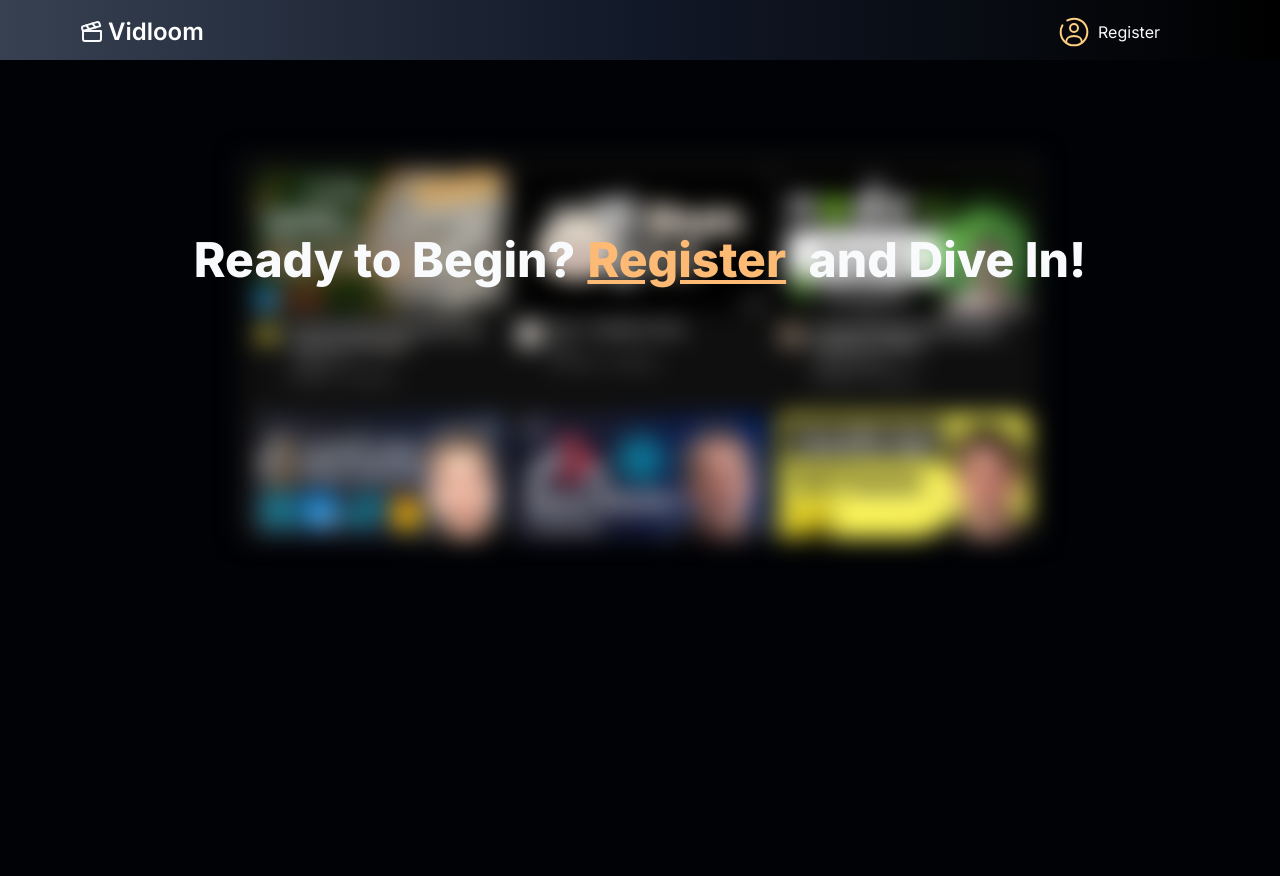
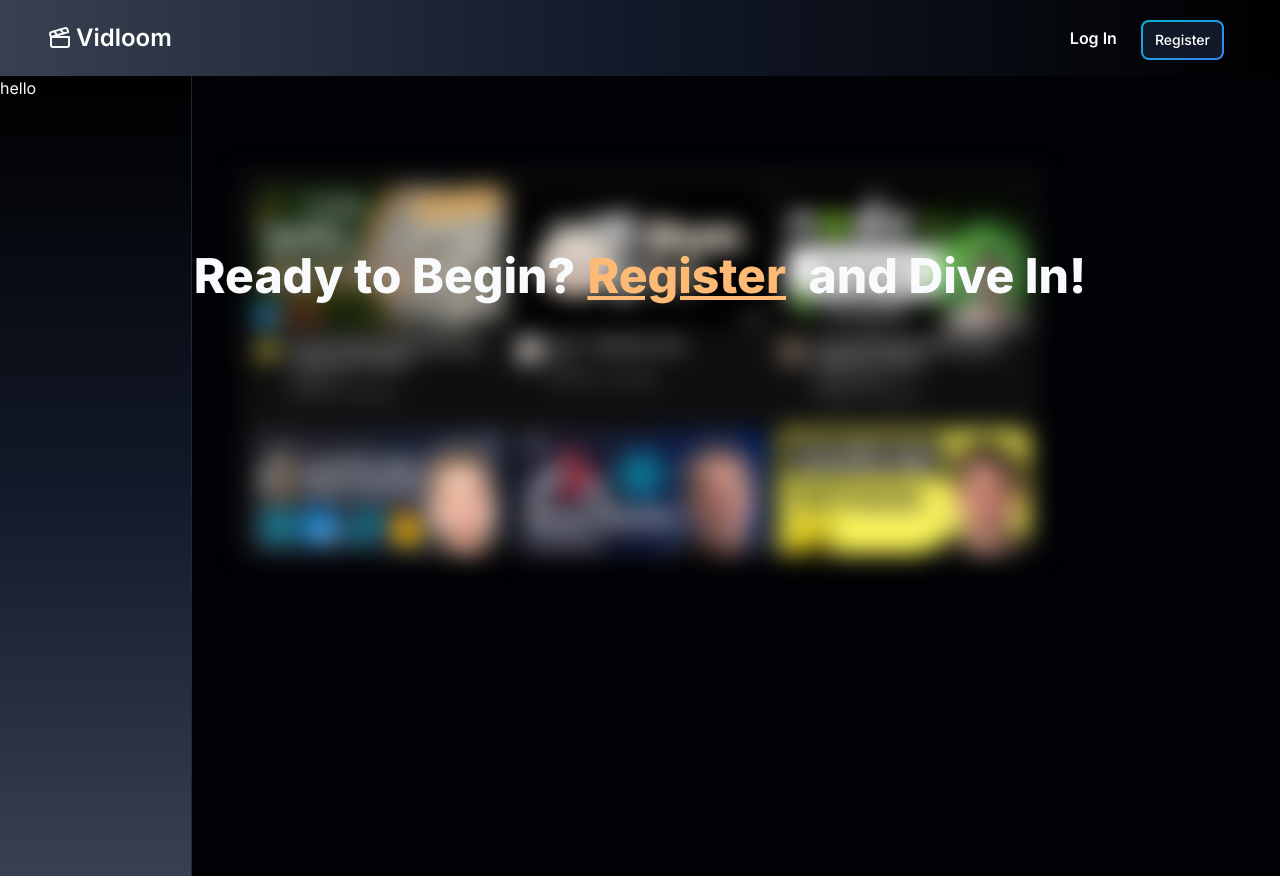
Before and after one commit to AnujChhikara/frontend-yt, a Next.js app: page / in a window 1280 px wide. Built offline with nearby package versions, Linux system fonts and the light colour scheme.

Commit message:
minor designing

```diff
--- a/src/app/page.tsx
+++ b/src/app/page.tsx
@@ -24,11 +24,11 @@ export default function Home() {
     <main className="flex min-h-screen flex-col items-center justify-between p-24">
       <div className=" mx-12 flex flex-col items-start justify-center space-y-4">
         <h2 className="text-2xl font-semibold">Editor&apos;s Choice</h2>
-        <div className="flex items-center justify-center gap-4">
+        <div className="flex items-center justify-center gap-4 w-11/12 ">
         <iframe width="380" height="220" src="https://www.youtube.com/embed/gyxqIvQIHQw?si=hGakicX_UmdJsAvY" title="YouTube video player" frameBorder="0" allow="accelerometer; autoplay; clipboard-write; encrypted-media; gyroscope; picture-in-picture; web-share" referrerPolicy="strict-origin-when-cross-origin" allowFullScreen></iframe>
         <iframe width="380" height="220"  src="https://www.youtube.com/embed/l8hTo_GBrBI?si=hXIFqDg5o10S2igP" title="YouTube video player" frameBorder="0" allow="accelerometer; autoplay; clipboard-write; encrypted-media; gyroscope; picture-in-picture; web-share" referrerPolicy="strict-origin-when-cross-origin" allowFullScreen></iframe>
         <iframe width="380" height="220"  src="https://www.youtube.com/embed/EH3vGeqeIAo?si=t15SwgoQvich88il" title="YouTube video player" frameBorder="0" allow="accelerometer; autoplay; clipboard-write; encrypted-media; gyroscope; picture-in-picture; web-share" referrerPolicy="strict-origin-when-cross-origin" allowFullScreen></iframe>
-        <iframe width="380" height="220"  src="https://www.youtube.com/embed/7rd3c8hrhME?si=BEvZdtuAshIYVv05" title="YouTube video player" frameBorder="0" allow="accelerometer; autoplay; clipboard-write; encrypted-media; gyroscope; picture-in-picture; web-share" referrerPolicy="strict-origin-when-cross-origin" allowFullScreen></iframe>
+        <iframe className="lg:hidden 2xl:block" width="380" height="220"  src="https://www.youtube.com/embed/7rd3c8hrhME?si=BEvZdtuAshIYVv05" title="YouTube video player" frameBorder="0" allow="accelerometer; autoplay; clipboard-write; encrypted-media; gyroscope; picture-in-picture; web-share" referrerPolicy="strict-origin-when-cross-origin" allowFullScreen></iframe>
         </div>
 
       </div>
--- a/src/app/register/page.tsx
+++ b/src/app/register/page.tsx
@@ -180,10 +180,7 @@ export default function RegsiterPage()  {
 
         </div>
         </div>
-     <div>
-      <Image className='m-4  shadow-lg shadow-[#b9b9b9] rounded-2xl ' width={450} height={450} src="https://images.unsplash.com/photo-1531857454108-c65232a962a8?w=500&auto=format&fit=crop&q=60&ixlib=rb-4.0.3&ixid=M3wxMjA3fDB8MHxzZWFyY2h8MTAyfHxtb3RpdmF0aW9uYWwlMjBxdW90ZXN8ZW58MHx8MHx8fDA%3D"
-      alt="random quote" />
-     </div>
+
 
 
 
--- a/src/app/viewChannel/page.tsx
+++ b/src/app/viewChannel/page.tsx
@@ -42,13 +42,13 @@ export default function ViewChannel() {
 
   return (
     <div className='w-screen flex justify-center items-center'>
-    <div className='w-1/2 flex flex-col pt-4 justify-center items-center'>
+    <div className='flex flex-col pt-4 justify-center items-center'>
       <div className='flex flex-col items-start space-y-8'>
       <div>
         <Image width={800} height={200} className='w-[800px] h-40 rounded-lg'  alt="banner" src={user.coverImage? user.coverImage : 'https://imgs.search.brave.com/ZdnvNA_L2tghfSRYQYSV-HMY0g7bE0PV7WJ_-rrcD98/rs:fit:860:0:0/g:ce/aHR0cHM6Ly92aXNt/ZS5jby9ibG9nL3dw/LWNvbnRlbnQvdXBs/b2Fkcy8yMDE3LzA0/L3lvdXR1YmUtYmFu/bmVyLXRlbXBsYXRl/cy1oZWFkZXItd2lk/ZS5qcGc'}/>
       </div>
-      <div className='flex justify-start items-start space-x-4'>
-        <Image width={200} height={200} className='rounded-xl shadow-lg shadow-white'  alt="banner" src={user.avatar}/>
+      <div className='flex space-x-8'>
+        <Image width={200} height={200} className='rounded-xl shadow-md shadow-white'  alt="banner" src={user.avatar}/>
         <div className='mt-4 space-y-2'><h4 className='font-bold text-4xl'>{user.fullName}</h4>
         <div className='text-gray-400 flex space-x-4 justify-center items-center'><div>@{user.username}</div> <div className='bg-gray-800 text-gray-300 px-2  rounded-2xl opacity-60'>11K Subscribers</div></div>
         <Button className=' rounded-2xl opacity-90' variant="outline">Subscribe</Button>
@@ -61,12 +61,12 @@ export default function ViewChannel() {
       <div className='flex flex-col ' >
       <Tabs defaultValue="account" className="w-[800px] ">
         <TabsList className='w-[800px] justify-around'>
-          <TabsTrigger value="videos"> <div className='flex cursor-pointer'><ListVideo />Videos</div> </TabsTrigger>
-          <TabsTrigger value="playlist"><div className='flex cursor-pointer'> <Youtube />Playlists</div> </TabsTrigger>
-          <TabsTrigger value="info"><div className='flex cursor-pointer'> <BadgeInfo />Info</div></TabsTrigger>
+          <TabsTrigger value="videos"> <div className='flex items-center space-x-1 cursor-pointer'><ListVideo /><p>Videos</p></div> </TabsTrigger>
+          <TabsTrigger value="playlist"><div className='flex items-center space-x-1  cursor-pointer'> <Youtube /><p>Playlists</p></div> </TabsTrigger>
+
         </TabsList>
         <TabsContent value="videos">{
-          <div>
+          <div className='flex flex-wrap gap-4'>
              {userVideos && <>
              {
 
@@ -91,7 +91,7 @@ export default function ViewChannel() {
           </div>
         }</TabsContent>
         <TabsContent value="playlist">Change your password here.</TabsContent>
-        <TabsContent value="info">Channel Info here</TabsContent>
+
       </Tabs>
 
 
--- a/src/components/Navbar.tsx
+++ b/src/components/Navbar.tsx
@@ -53,8 +53,9 @@ function Navbar() {
 
 
   return (
+    <div>
     <div className='w-screen main bg-gradient-to-r from-gray-700 via-gray-900 to-black'>
-      <div className='flex justify-between px-20 pt-4 pb-3'>
+      <div className='flex justify-between items-center px-12 py-2'>
        <Link href='/'>
         <div className='flex justify-center items-center gap-1'>
         <Clapperboard/>
@@ -63,7 +64,7 @@ function Navbar() {
         </div></Link>
 
 
-        <div className='flex justify-center items-center space-x-2 mr-10'>
+        <div className='flex justify-center items-center space-x-2 '>
 
           {
             user && <>
@@ -87,14 +88,12 @@ function Navbar() {
           }
           {
             !user && <>
-           <div>
-                <svg className='w-8' viewBox="0 0 24 24" fill="none" xmlns="http://www.w3.org/2000/svg">
-                    <circle cx="12" cy="9" r="3" stroke="#FFCF81" strokeWidth="1.5"/>
-                    <path d="M17.9691 20C17.81 17.1085 16.9247 15 11.9999 15C7.07521 15 6.18991 17.1085 6.03076 20" stroke="#FFCF81" strokeWidth="1.5" strokeLinecap="round"/>
-                    <path d="M7 3.33782C8.47087 2.48697 10.1786 2 12 2C17.5228 2 22 6.47715 22 12C22 17.5228 17.5228 22 12 22C6.47715 22 2 17.5228 2 12C2 10.1786 2.48697 8.47087 3.33782 7" stroke="#FFCF81" strokeWidth="1.5" strokeLinecap="round"/>
-                </svg>
-            </div>
-            <Link href="/register">Register</Link>
+            <Link className='font-semibold pr-4' href='/login'>Log In</Link>
+            <Link className=' font-semibold mt-3' href="/register"><button className="inline-flex items-center justify-center p-0.5 mb-2 me-2 overflow-hidden text-sm font-medium text-gray-900 rounded-lg group bg-gradient-to-br from-cyan-500 to-blue-500 group-hover:from-cyan-500 group-hover:to-blue-500 hover:text-white dark:text-white">
+                <span className=" px-3 py-2 transition-all ease-in duration-75 bg-white dark:bg-gray-900 rounded-md group-hover:bg-opacity-0">
+                Register
+                </span>
+                </button></Link>
             </>
           }
 
@@ -103,6 +102,10 @@ function Navbar() {
 
     </div>
     </div>
+    <div className='flex flex-row absolute bg-gradient-to-t from-gray-700 via-gray-900 to-black border-r border-gray-800  w-48 h-screen'>
+      hello
+    </div>
+    </div>
   )
 }
 
```
Also changed, not shown: src/functions/index.ts (line endings or trailing spaces).
